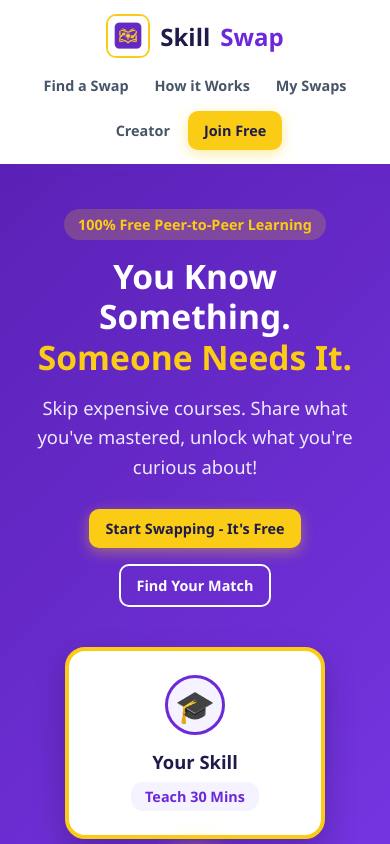
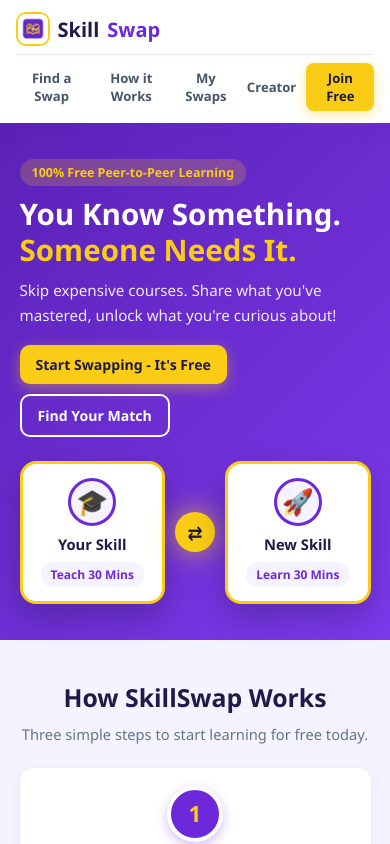
Before and after one commit to ShazithaSherif/SkillSwap, a React (Vite) app: page / in a window 390 px wide. Shown: the top 844 px of the page. Built offline with nearby package versions, Linux system fonts and the light colour scheme.

Commit message:
Improve mobile responsive proportions and side-by-side cards

```diff
--- a/src/index.css
+++ b/src/index.css
@@ -200,31 +200,46 @@ body {
     pointer-events: none;
   }
 }
-/* ===== MOBILE RESPONSIVE FIXES (Phones & Tablets) ===== */
+/* ===== SLEEK MOBILE & TABLET RESPONSIVE LAYOUT ===== */
 @media (max-width: 768px) {
   .navbar {
-    flex-direction: column;
-    padding: 14px 5%;
-    gap: 12px;
+    flex-direction: row;
+    flex-wrap: wrap;
+    justify-content: space-between;
+    padding: 12px 4%;
+    gap: 8px;
+  }
+
+  .logo {
+    font-size: 1.25rem;
+    gap: 8px;
+  }
+
+  .logo img {
+    width: 34px !important;
+    height: 34px !important;
   }
 
   .nav-links {
-    flex-wrap: wrap;
-    justify-content: center;
-    gap: 10px;
+    width: 100%;
+    justify-content: space-between;
+    gap: 4px;
+    border-top: 1px solid #ede9fe;
+    padding-top: 8px;
   }
 
   .nav-link {
-    font-size: 0.9rem;
-    padding: 6px 8px;
+    font-size: 0.82rem;
+    padding: 4px 6px;
   }
 
-  .btn-green, .btn-outline {
-    padding: 10px 16px;
-    font-size: 0.9rem;
+  .navbar .btn-green {
+    padding: 6px 12px;
+    font-size: 0.82rem;
+    border-radius: 8px;
   }
 
   .drop-letter {
-    font-size: 2.1rem;
+    font-size: 2rem;
   }
 }
--- a/src/pages/Home.css
+++ b/src/pages/Home.css
@@ -409,89 +409,196 @@
   font-size: 2.1rem;
   margin-bottom: 24px;
 }
-/* ===== HOME PAGE MOBILE RESPONSIVE FIXES ===== */
+/* ===== HOME PAGE PROPORTIONAL MOBILE LAYOUT ===== */
 @media (max-width: 768px) {
+  /* 1. Boom Intro: Keep cards side-by-side & compact */
   .boom-brand {
-    font-size: 2rem;
+    font-size: 1.9rem;
+    margin-bottom: 16px;
+  }
+
+  .boom-stage {
+    flex-direction: row;
+    justify-content: center;
+    align-items: center;
+    gap: 10px;
+    padding: 0 12px;
+    width: 100%;
+  }
+
+  .boom-concept-card {
+    width: 42%;
+    max-width: 155px;
+    padding: 14px 10px;
+    border-radius: 16px;
+    border-width: 3px;
+  }
+
+  .concept-icon-circle {
+    width: 48px;
+    height: 48px;
+    font-size: 1.6rem;
+    margin-bottom: 8px;
+  }
+
+  .boom-concept-card h4 {
+    font-size: 0.88rem;
+    line-height: 1.25;
+    margin-bottom: 6px;
+  }
+
+  .boom-skill-pill {
+    font-size: 0.72rem;
+    padding: 4px 10px;
+  }
+
+  .boom-icon {
+    width: 40px;
+    height: 40px;
+    font-size: 1.3rem;
+    flex-shrink: 0;
+  }
+
+  .card-left {
+    animation: mobileSwapLeft 1.4s ease forwards;
+  }
+
+  .card-right {
+    animation: mobileSwapRight 1.4s ease forwards;
+  }
+
+  .boom-tagline {
+    font-size: 0.92rem;
+    padding: 0 18px;
+    text-align: center;
+    margin-top: 18px;
+  }
+
+  /* 2. Hero Section: Crisp & Balanced */
+  .hero {
+    padding: 36px 5%;
+    gap: 24px;
+    text-align: left;
+  }
+
+  .hero-left {
+    min-width: 100%;
+  }
+
+  .hero-badge {
+    font-size: 0.78rem;
+    padding: 5px 12px;
+    margin-bottom: 10px;
+  }
+
+  .hero-left h1 {
+    font-size: 1.85rem;
+    line-height: 1.22;
+    margin-bottom: 10px;
+  }
+
+  .hero-left p {
+    font-size: 0.95rem;
     margin-bottom: 18px;
   }
 
-  .boom-stage {
-    flex-direction: column;
-    gap: 14px;
+  .hero-buttons {
+    justify-content: flex-start;
+    gap: 10px;
   }
 
-  .boom-concept-card {
-    width: 210px;
-    padding: 18px 16px;
+  .hero-buttons .btn-green,
+  .hero-buttons .btn-outline {
+    padding: 10px 16px;
+    font-size: 0.88rem;
   }
 
-  .concept-icon-circle {
-    width: 60px;
-    height: 60px;
-    font-size: 2rem;
-  }
-
-  /* Gentle mobile swap bounce instead of wide 340px desktop slide */
-  .card-left {
-    animation: mobilePopLeft 1.4s ease forwards;
-  }
-
-  .card-right {
-    animation: mobilePopRight 1.4s ease forwards;
-  }
-
-  .boom-tagline {
-    font-size: 1rem;
-    padding: 0 20px;
-    text-align: center;
-    margin-top: 20px;
-  }
-
-  .hero {
-    padding: 45px 6%;
-    text-align: center;
-  }
-
-  .hero-left h1 {
-    font-size: 2.1rem;
-  }
-
-  .hero-buttons {
+  /* Keep Hero Swap Cards Side-by-Side (No Tall Vertical Stack!) */
+  .hero-right {
+    min-width: 100%;
+    flex-direction: row;
     justify-content: center;
-  }
-
-  .hero-right {
-    flex-direction: column;
-    gap: 14px;
+    gap: 10px;
   }
 
   .swap-person-card {
-    width: 100%;
-    max-width: 260px;
+    width: 42%;
+    max-width: 155px;
+    padding: 14px 10px;
+    border-radius: 16px;
+    border-width: 3px;
+  }
+
+  .swap-person-card h4 {
+    font-size: 0.92rem;
+  }
+
+  .skill-tag {
+    font-size: 0.75rem;
+    padding: 4px 10px;
+  }
+
+  .middle-swap-circle {
+    width: 40px;
+    height: 40px;
+    font-size: 1.25rem;
+    flex-shrink: 0;
+  }
+
+  /* 3. Sections & Cards */
+  .section {
+    padding: 40px 5%;
+  }
+
+  .section-title {
+    font-size: 1.55rem;
+  }
+
+  .section-sub {
+    font-size: 0.92rem;
+    margin-bottom: 24px;
+  }
+
+  .steps-container {
+    flex-direction: column;
+    gap: 16px;
   }
 
   .steps-container::before {
     display: none;
   }
 
-  .section {
-    padding: 45px 6%;
+  .step-box {
+    width: 100%;
+    background: #ffffff;
+    padding: 18px;
+    border-radius: 14px;
+    box-shadow: 0 4px 12px rgba(109, 40, 217, 0.06);
   }
 
-  .quote-banner h2, .final-cta h2 {
-    font-size: 1.45rem;
+  .quote-banner {
+    padding: 34px 5%;
+  }
+
+  .quote-banner h2,
+  .final-cta h2 {
+    font-size: 1.3rem;
+    line-height: 1.4;
+  }
+
+  .final-cta {
+    padding: 40px 5%;
   }
 }
 
-@keyframes mobilePopLeft {
-  0% { transform: translateY(-30px) scale(0.85); opacity: 0; }
-  60% { transform: translateY(6px) scale(1.03); opacity: 1; }
-  100% { transform: translateY(0) scale(1); opacity: 1; }
+@keyframes mobileSwapLeft {
+  0% { transform: translateX(-25px) scale(0.9); opacity: 0; }
+  60% { transform: translateX(4px) scale(1.02); opacity: 1; }
+  100% { transform: translateX(0) scale(1); opacity: 1; }
 }
 
-@keyframes mobilePopRight {
-  0% { transform: translateY(30px) scale(0.85); opacity: 0; }
-  60% { transform: translateY(-6px) scale(1.03); opacity: 1; }
-  100% { transform: translateY(0) scale(1); opacity: 1; }
+@keyframes mobileSwapRight {
+  0% { transform: translateX(25px) scale(0.9); opacity: 0; }
+  60% { transform: translateX(-4px) scale(1.02); opacity: 1; }
+  100% { transform: translateX(0) scale(1); opacity: 1; }
 }
```
